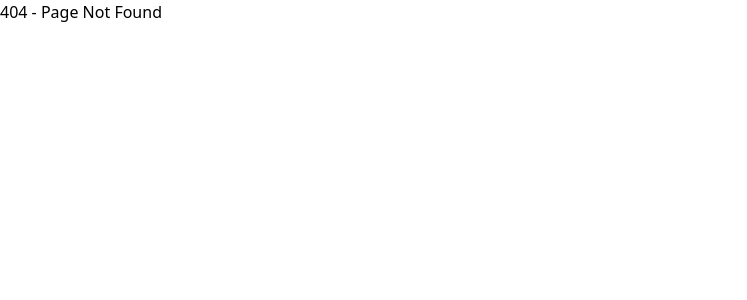
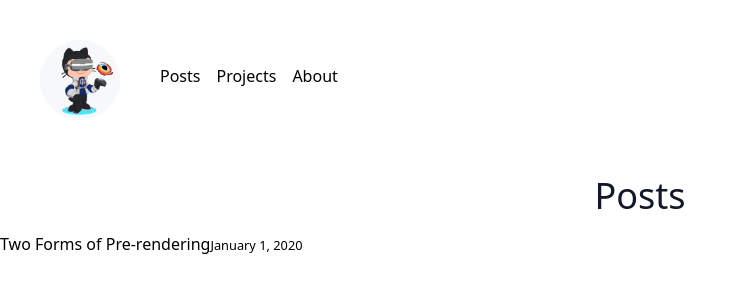
Before and after one commit to alefram/Alefram.github.io, a Next.js app: page /Posts in a window 1280 px wide. Before the commit this address had no page. Shown: the top 300 px of the page, without its empty margins (0-747 px from the left). Built offline with nearby package versions, Linux system fonts and the light colour scheme.

Commit message:
update post

```diff
--- /dev/null
+++ b/pages/Posts.js
@@ -0,0 +1,49 @@
+import Head from 'next/head';
+import Navbar from '../components/Navbar'
+import { getSortedPostsData } from '../lib/posts'
+import Link from 'next/link'
+import Date from '../components/Date'
+
+function Posts({allPostsData}) {
+    return (
+        <div>
+            <Head>
+                <title>Ale Ale Blog</title>
+                <link rel="icon" href="/favicon.ico" />
+            </Head>
+
+            <Navbar/>
+
+            <main>
+                <div className="p-4">
+                    <h1 className=" text-4xl text-center text-gray-900">Posts</h1>
+                </div>
+                <div>
+                    <ul>
+                        {allPostsData.map(({ id, date, title }) => (
+                            <li key={id}>
+                                <Link href={`/posts/${id}`}>
+                                    <a>{title}</a>
+                                </Link>
+                                <small>
+                                    <Date dateString={date} />
+                                </small>
+                            </li>
+                        ))}
+                    </ul>
+                </div>
+            </main>
+        </div>
+    );
+}
+
+export async function getStaticProps() {
+    const allPostsData = getSortedPostsData()
+    return {
+      props: {
+        allPostsData
+      }
+    }
+  }
+
+export default Posts
```
